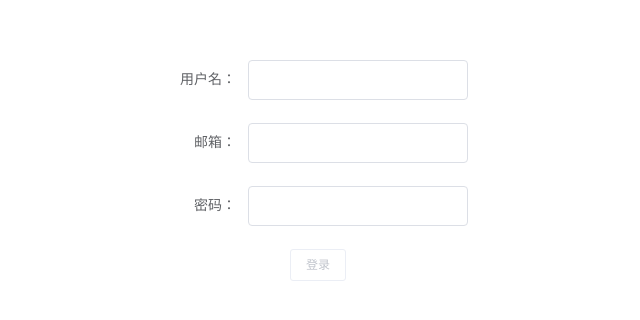
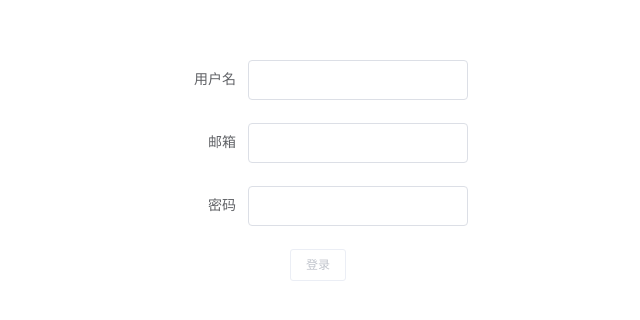
Before and after one commit to boring-exp/learn-vue-router, a Vue app: page /#/ in a window 1280 px wide. Shown: the part 130-450 px from the top of the page, without its empty margins (640-1280 px from the left). Built offline with nearby package versions, Linux system fonts and the light colour scheme.

Commit message:
feat: 引入i18n

```diff
--- a/package.json
+++ b/package.json
@@ -15,6 +15,7 @@
     "element-ui": "^2.15.12",
     "http-server": "^14.1.1",
     "vue": "^2.6.14",
+    "vue-i18n": "^8.28.2",
     "vue-router": "^3.5.1"
   },
   "devDependencies": {
--- /dev/null
+++ b/src/i18n/index.js
@@ -0,0 +1,31 @@
+import I18n from 'vue-i18n'
+// vue静态挂载
+import Vue from 'vue'
+Vue.use(I18n)
+
+const language = {
+    // 语言
+    zh: {
+        msg: {
+            login: '登录',
+            name: '用户名',
+            passwd: '密码',
+            email: '邮箱'
+        }
+    },
+    en: {
+        msg: {
+            login: 'Login in',
+            name: 'Username',
+            passwd: 'Password',
+            email: 'Email'
+        }
+    }
+}
+
+const i18n = new I18n({
+    locale: 'zh',
+    messages: language
+})
+
+export default i18n
--- a/src/main.js
+++ b/src/main.js
@@ -3,11 +3,14 @@ import App from './App.vue'
 import vueRouter from './router'
 import ElementUI from 'element-ui';
 import '@/assets/theme-css/index.css';
+import i18n from './i18n'
 
 Vue.config.productionTip = false
 Vue.use(ElementUI)
 
 new Vue({
+  // 2.引入实例
+  i18n,
   router: vueRouter,
   render: h => h(App)
 }).$mount('#app')
--- a/src/views/HomeView.vue
+++ b/src/views/HomeView.vue
@@ -10,18 +10,18 @@
       <div class="login">
         <div class="login-wrapper">
           <el-form :model="form" label-width="80px">
-            <el-form-item label="用户名：">
+            <el-form-item :label="$t('msg.name')">
               <el-input v-model="form.name"></el-input>
             </el-form-item>
-            <el-form-item label="邮箱：">
+            <el-form-item :label="$t('msg.email')">
               <el-input v-model="form.email"></el-input>
             </el-form-item>
-            <el-form-item label="密码：">
+            <el-form-item :label="$t('msg.passwd')">
               <el-input v-model="form.passwd" show-password></el-input>
             </el-form-item>
           </el-form>
           <div class="operator">
-            <el-button size="small" @click="login" :disabled="canLogin">登录</el-button>
+            <el-button size="small" @click="login" :disabled="canLogin">{{$t("msg.login")}}</el-button>
           </div>
         </div>
       </div>
```
Also changed, not shown: 1 other file (tests, documents, lock files or other folders).
